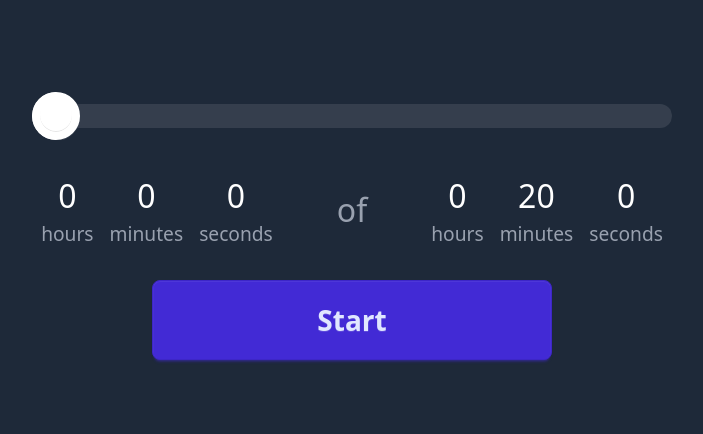
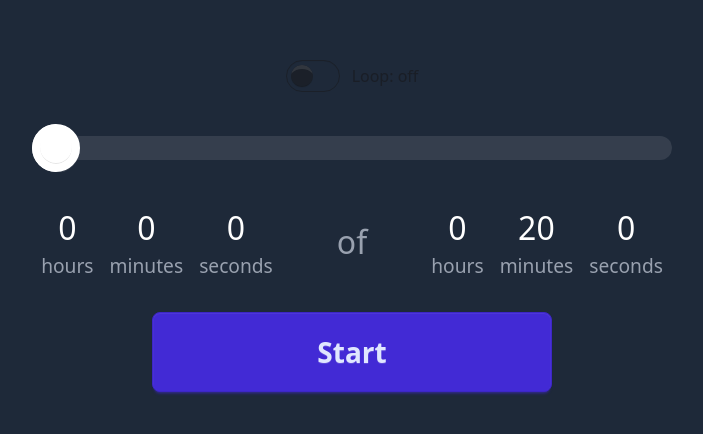
Before and after one commit to ccjmne/bdo-timer, a SvelteKit app: page / in a window 1280 px wide. Shown: the part 174-608 px from the top of the page, without its empty margins (288-991 px from the left). Built offline with nearby package versions, Linux system fonts and the light colour scheme.

Commit message:
Set up looping

```diff
--- a/src/routes/+page.svelte
+++ b/src/routes/+page.svelte
@@ -14,8 +14,11 @@
     clearInterval(interval!)
     interval = setInterval(() => {
       if ((cur = Math.min(max, cur + 1)) === max) {
+        endSound.play()
         pause()
-        endSound.play()
+        if (loop) {
+          click()
+        }
       }
     }, 1000)
   }
@@ -39,9 +42,17 @@
   onMount(() => {
     endSound = document.querySelector('#endSound')!
   })
+
+  let loop = $state(false)
 </script>
 
 <main class="flex flex-col items-center justify-center h-screen bg-gray-800 text-white gap-4">
+  <div style="font-size: .5em">
+    <label class="fieldset-label">
+      <input type="checkbox" bind:checked={loop} class="toggle toggle-xs" />
+      Loop: {loop ? 'on' : 'off'}
+    </label>
+  </div>
   <input type="range" bind:value={cur} min="0" {max} class="range" />
   <div id="textual">
     <TimeInput bind:value={() => cur, v => ((cur = v), (max = Math.max(max, cur)))} />
```
